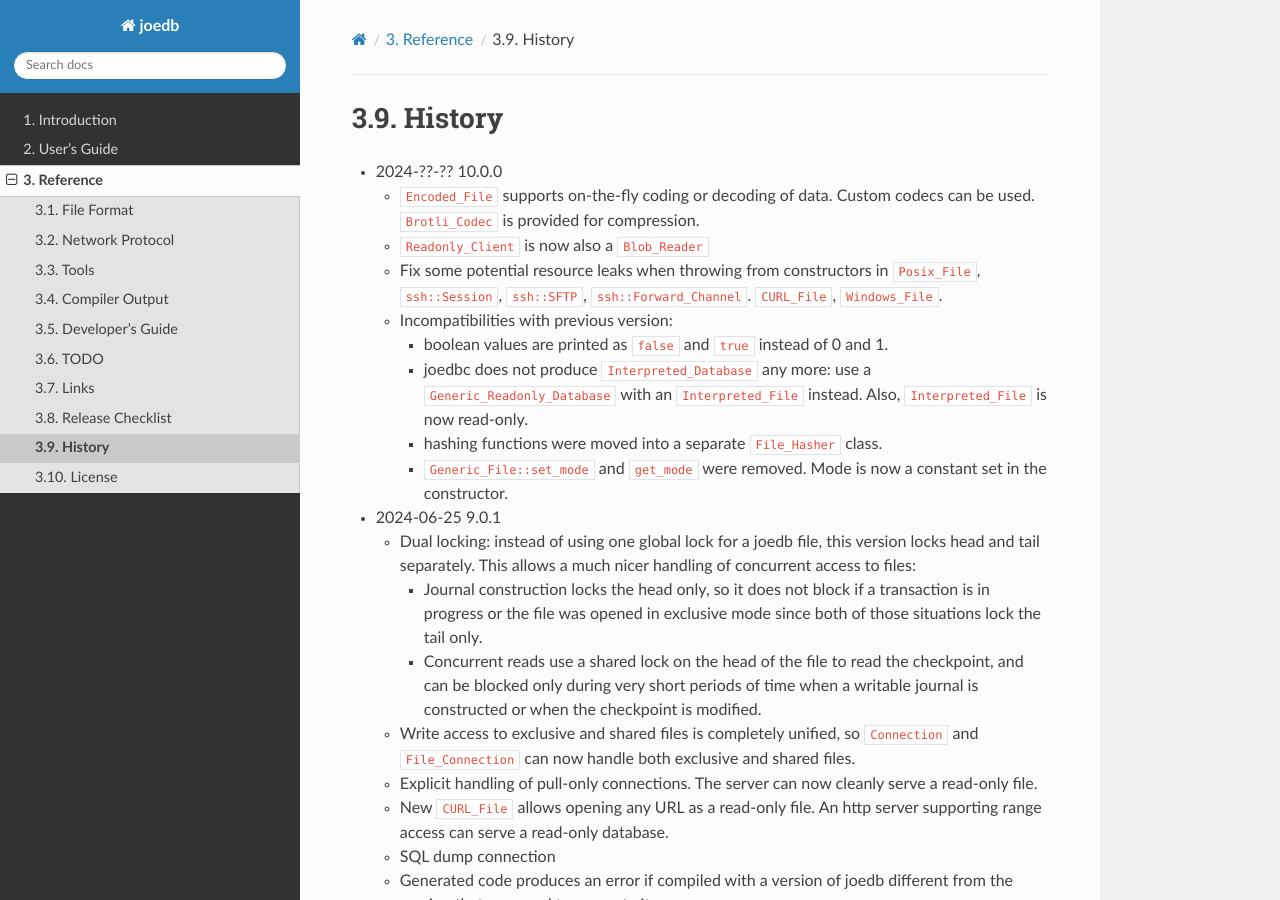
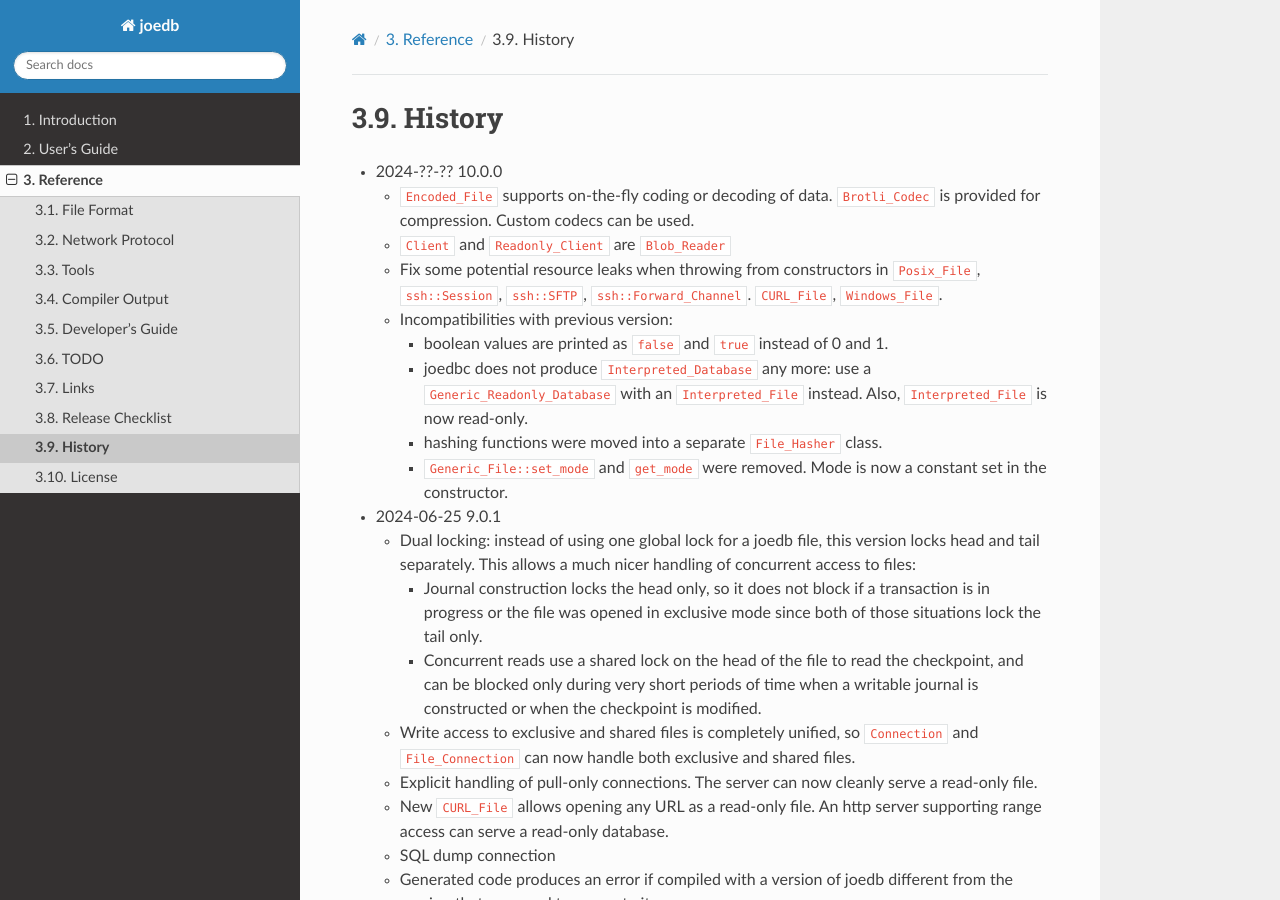
Before and after one commit to Remi-Coulom/joedb, a Sphinx documentation site: the page built from doc/source/history.rst, in a window 1280 px wide and 900 px high. Built offline with Sphinx 7.4.7 and the Read the Docs theme 2.0.0, drawn with Linux system fonts in a browser that asks for light colours; formulas are drawn with MathJax 3.

Commit message:
Client is also Blob_Reader + todo = file read is const

```diff
--- a/doc/source/history.rst
+++ b/doc/source/history.rst
@@ -3,9 +3,9 @@
 
 - 2024-??-?? 10.0.0
 
-  - ``Encoded_File`` supports on-the-fly coding or decoding of data. Custom
-    codecs can be used. ``Brotli_Codec`` is provided for compression.
-  - ``Readonly_Client`` is now also a ``Blob_Reader``
+  - ``Encoded_File`` supports on-the-fly coding or decoding of data.
+    ``Brotli_Codec`` is provided for compression. Custom codecs can be used.
+  - ``Client`` and ``Readonly_Client`` are ``Blob_Reader``
   - Fix some potential resource leaks when throwing from constructors in
     ``Posix_File``, ``ssh::Session``, ``ssh::SFTP``, ``ssh::Forward_Channel``.
     ``CURL_File``, ``Windows_File``.
--- a/doc/source/todo.rst
+++ b/doc/source/todo.rst
@@ -5,8 +5,6 @@
 ----------------
  - use joedb to store a struct (mahjong rules, training parameters, ...)
 
-   - struct defined only once (in joedbi format, with default values)
-     (add_field table int32 default 1234)
    - joedbc generates all C++ code for convenient manipulation
    - single-row compiler option
 
@@ -38,6 +36,9 @@
    - keeps working even if server dies
 
  - Add support for vcpkg and conan
+
+ - Make all file reads const function. Use a separate file iterator to keep
+   track of current position.
 
 New Operations and Types
 ------------------------
```
Also changed, not shown: 1 other file.
